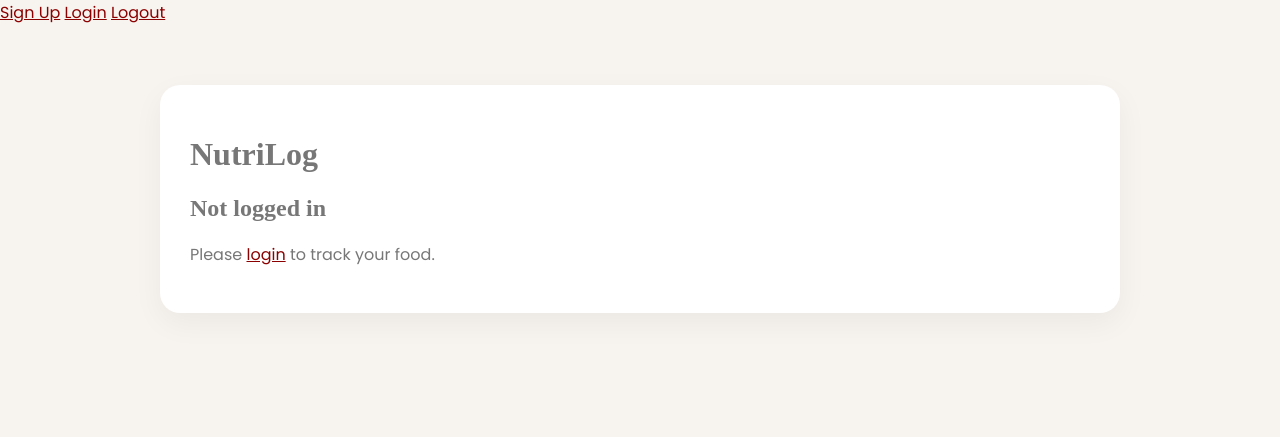
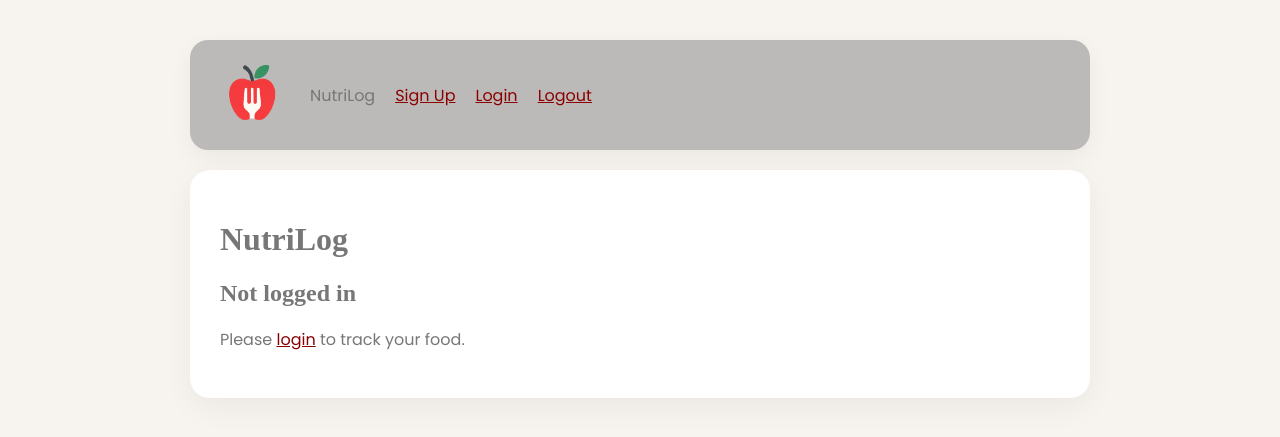
Before and after one commit to alexder204/NutriLog, a Flask app: page / in a window 1280 px wide. Shown: the top 437 px of the page. Run offline with Flask 3, Linux system fonts and the light colour scheme; some web fonts are replaced.

Commit message:
added navbar css and logo

```diff
--- a/static/stylesheet.css
+++ b/static/stylesheet.css
@@ -44,7 +44,6 @@ hr {
 
 body {
     background-color: #f7f3ee;
-    margin: 0;
     font-family: Poppins, serif;
     color: #777;
 }
@@ -71,11 +70,48 @@ tr:hover {
     background-color: #faf6f2;
 }
 
-main {
+.main-container {
     max-width: 900px;
     margin: 60px auto;
     padding: 30px;
     background-color: #ffffff;
     border-radius: 20px;
     box-shadow: 0 10px 30px rgba(0,0,0,0.05);
+    margin-top: 20px;
 }
+
+.nutri-logo {
+    width: 75px;
+    height: 75px;
+    object-fit: contain;
+    display: block;
+}
+
+.page-wrapper {
+    max-width: 900px;
+    margin: 40px auto;
+    position: relative;
+}
+
+.nav-container {
+    max-width: 900px;
+    margin: 40px auto 20px auto;
+    padding: 15px 25px;
+    background-color: #9898989f;
+    border-radius: 18px;
+    box-shadow: 0 8px 25px rgba(0,0,0,0.05);
+
+    position: sticky;
+    top: 0;
+    z-index: 10;
+    height: 80px;
+    display: flex;
+    align-items: center;
+}
+
+.app-nav {
+    display: flex;
+    justify-content: center;
+    align-items: center;
+    gap: 20px;
+}
--- a/templates/layout.html
+++ b/templates/layout.html
@@ -8,9 +8,25 @@
         {% block headscript %}{% endblock %}
     </head>
     <body>
-        <a href="{{ url_for('signup_page') }}">Sign Up</a>
-        <a href="{{ url_for('login_page') }}">Login</a>
-        <a href="{{ url_for('logout') }}">Logout</a>
-        {% block content %}{% endblock %}
+        <div class="page-wrapper">
+
+            <div class="nav-container">
+                <nav class="app-nav">
+                    <img src="{{url_for('static', filename='assets/NutriLogo.png')}}"
+                        alt="NutriLogo"
+                        class="nutri-logo">
+                    <span class="logo-text">NutriLog</span>
+
+                    <a href="{{ url_for('signup_page') }}">Sign Up</a>
+                    <a href="{{ url_for('login_page') }}">Login</a>
+                    <a href="{{ url_for('logout') }}">Logout</a>
+                </nav>
+            </div>
+
+            <div class="main-container">
+                {% block content %}{% endblock %}
+            </div>
+
+        </div>
     </body>
 </html>
```
Also changed, not shown: static/assets/NutriLogo.png (added).
